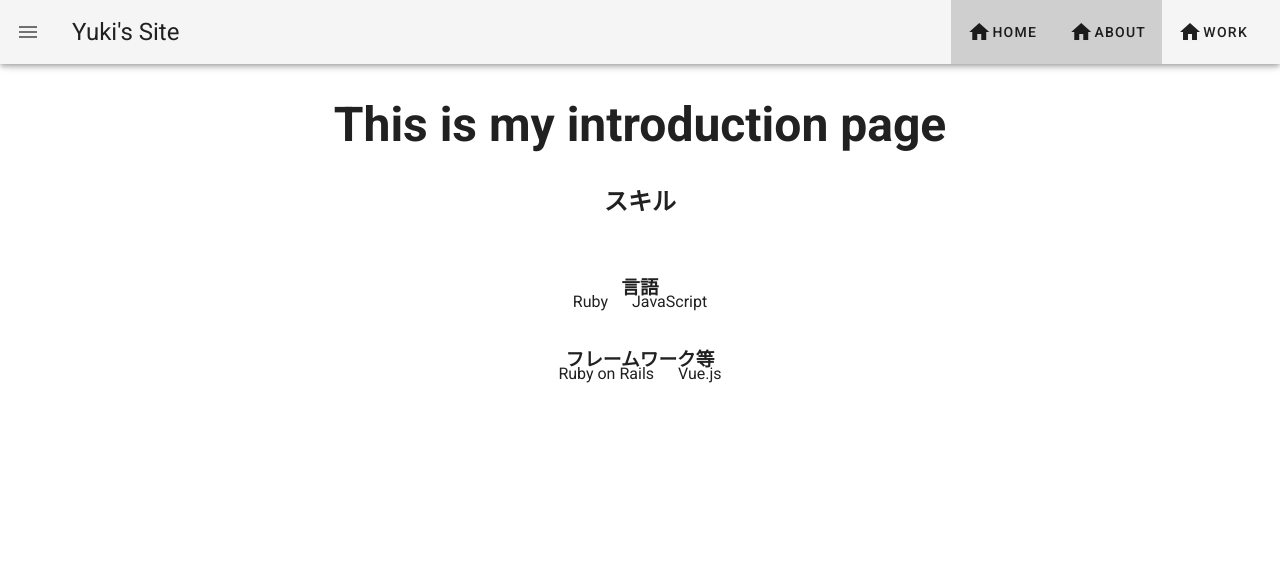
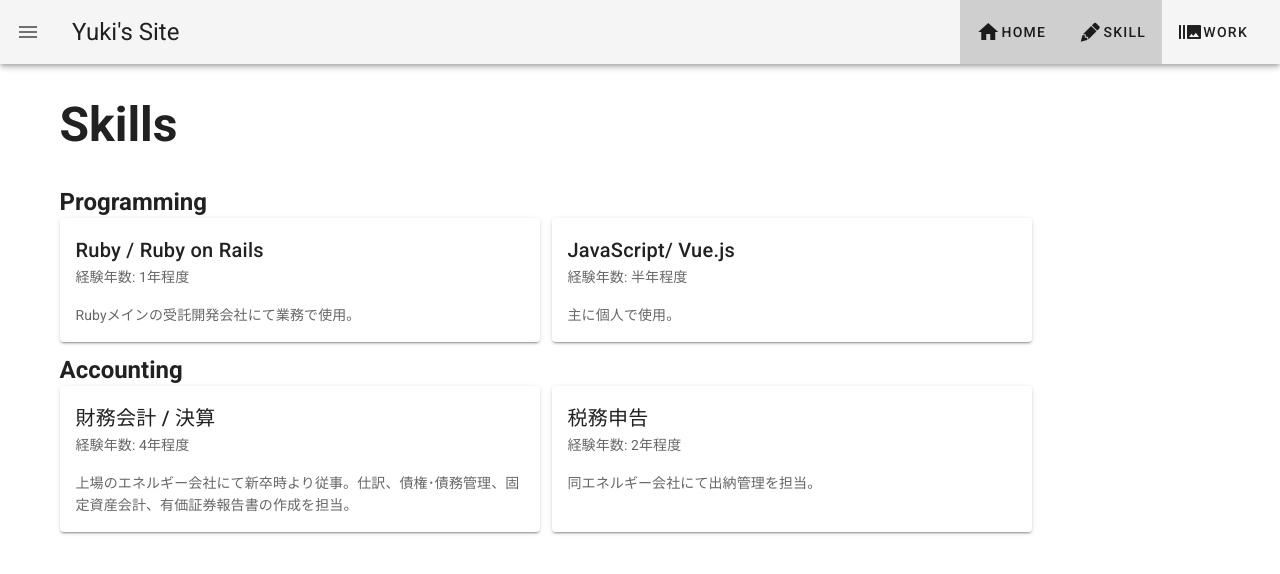
Before and after one commit to yuki0920/portfolio-site, a Vue app: page /about in a window 1280 px wide. Shown: the top 574 px of the page. Built offline with nearby package versions, Linux system fonts and the light colour scheme.

Commit message:
レイアウトを全体的に修正した

```diff
--- a/src/App.vue
+++ b/src/App.vue
@@ -13,11 +13,11 @@
           Home
         </v-btn>
         <v-btn text v-bind:to="{ name: 'About' }">
-          <v-icon>mdi-home</v-icon>
-          About
+          <v-icon>mdi-lead-pencil</v-icon>
+          Skill
         </v-btn>
         <v-btn text v-bind:to="{ name: 'Work' }">
-          <v-icon>mdi-home</v-icon>
+          <v-icon>mdi-camera-burst</v-icon>
           Work
         </v-btn>
       </v-toolbar-items>
--- a/src/components/HelloWorld.vue
+++ b/src/components/HelloWorld.vue
@@ -1,21 +1,13 @@
 <template>
   <v-container>
-    <v-row class="text-center">
-      <v-col cols="12">
-        <v-img
-          :src="require('../assets/icon.jpg')"
-          class="my-3"
-          contain
-          height="300"
-        />
-      </v-col>
-      <v-col class="mb-4">
-        <h1 class="display-2 font-weight-bold mb-3">
+    <v-row class="text-left top">
+      <v-col cols="12" md="12">
+        <h1 class="display-2 font-weight-bold my-3">
           {{ msg }}
         </h1>
 
         <p class="subheading font-weight-regular">
-          渡部 優貴(Watanabe Yuki)のポートフォリオサイトへようこそ
+          Check my portfolio...
         </p>
       </v-col>
     </v-row>
@@ -27,58 +19,13 @@
     name: 'HelloWorld',
     props: {
       msg: String
-    },
-    data: () => ({
-      ecosystem: [
-        {
-          text: 'vuetify-loader',
-          href: 'https://github.com/vuetifyjs/vuetify-loader',
-        },
-        {
-          text: 'github',
-          href: 'https://github.com/vuetifyjs/vuetify',
-        },
-        {
-          text: 'awesome-vuetify',
-          href: 'https://github.com/vuetifyjs/awesome-vuetify',
-        },
-      ],
-      importantLinks: [
-        {
-          text: 'Documentation',
-          href: 'https://vuetifyjs.com',
-        },
-        {
-          text: 'Chat',
-          href: 'https://community.vuetifyjs.com',
-        },
-        {
-          text: 'Made with Vuetify',
-          href: 'https://madewithvuejs.com/vuetify',
-        },
-        {
-          text: 'Twitter',
-          href: 'https://twitter.com/vuetifyjs',
-        },
-        {
-          text: 'Articles',
-          href: 'https://medium.com/vuetify',
-        },
-      ],
-      whatsNext: [
-        {
-          text: 'Explore components',
-          href: 'https://vuetifyjs.com/components/api-explorer',
-        },
-        {
-          text: 'Select a layout',
-          href: 'https://vuetifyjs.com/layout/pre-defined',
-        },
-        {
-          text: 'Frequently Asked Questions',
-          href: 'https://vuetifyjs.com/getting-started/frequently-asked-questions',
-        },
-      ],
-    }),
+    }
   }
 </script>
+
+<style>
+.top .subheading {
+  display: inline-block;
+  border-bottom: 6px dotted #000000;
+}
+</style>
--- a/src/components/SideNav.vue
+++ b/src/components/SideNav.vue
@@ -31,8 +31,8 @@ export default {
       drawer: false,
       items: [
         { title: "Home", icon: "mdi-home", link: { name: 'Home' } },
-        { title: "About", icon: 'mdi-home', link: { name: 'About'  } },
-        { title: "Work", icon: "mdi-home", link: { name: 'Work' } },
+        { title: "Skill", icon: 'mdi-lead-pencil', link: { name: 'About'  } },
+        { title: "Work", icon: "mdi-camera-burst", link: { name: 'Work' } },
       ],
     }
   }
--- a/src/views/About.vue
+++ b/src/views/About.vue
@@ -1,26 +1,27 @@
 <template>
   <v-container>
-    <v-row class="text-center">
+    <v-row class="text-left">
       <v-col cols="12">
-        <h1 class="display-2 font-weight-bold mb-3">This is my introduction page</h1>
+        <h1 class="display-2 font-weight-bold mb-3">Skills</h1>
       </v-col>
-      <v-col class="mb-5" cols="12">
-        <h2 class="headline font-weight-bold mb-3">スキル</h2>
-      </v-col>
-      <v-col class="mb-5" cols="12">
-        <h3>言語</h3>
-        <v-row justify="center">
-          <div v-for="(language, index) in languages" v-bind:key="index" class="subheading mx-3">
-            {{ language }}
-          </div>
+      <v-col cols="12">
+        <h2 class="headline font-weight-bold mb-3">Programming</h2>
+        <v-row>
+          <v-card class="ml-3" cols="12" sm="6"  width="480" v-for="(language, index) in languages" v-bind:key="index">
+            <v-card-title>{{ language.name }}</v-card-title>
+            <v-card-subtitle>経験年数: {{ language.year }}</v-card-subtitle>
+            <v-card-text>{{ language.text }}</v-card-text>
+          </v-card>
         </v-row>
       </v-col>
-      <v-col class="mb-5" cols="12">
-        <h3>フレームワーク等</h3>
-        <v-row justify="center">
-          <div v-for="(framework, index) in frameworks" v-bind:key="index" class="subheading mx-3">
-            {{ framework }}
-          </div>
+      <v-col cols="12">
+        <h2 class="headline font-weight-bold mb-3">Accounting</h2>
+        <v-row>
+          <v-card class="ml-3" cols="12" sm="6"  width="480" v-for="(accounting, index) in accountings" v-bind:key="index">
+            <v-card-title>{{ accounting.name }}</v-card-title>
+            <v-card-subtitle>経験年数: {{ accounting.year }}</v-card-subtitle>
+            <v-card-text>{{ accounting.text }}</v-card-text>
+          </v-card>
         </v-row>
       </v-col>
     </v-row>
@@ -33,8 +34,14 @@ export default {
   name: 'About',
   data() {
     return {
-      languages: ['Ruby', 'JavaScript'],
-      frameworks: ['Ruby on Rails', 'Vue.js']
+      languages: [
+        {name: 'Ruby / Ruby on Rails', year: '1年程度', text: 'Rubyメインの受託開発会社にて業務で使用。'},
+        {name: 'JavaScript/ Vue.js', year: '半年程度', text: '主に個人で使用。'},
+      ],
+      accountings: [
+        {name: '財務会計 / 決算', year: '4年程度', text: '上場のエネルギー会社にて新卒時より従事。仕訳、債権･債務管理、固定資産会計、有価証券報告書の作成を担当。'},
+        {name: '税務申告', year: '2年程度', text: '同エネルギー会社にて出納管理を担当。'}
+      ]
     }
   }
 
--- a/src/views/Work.vue
+++ b/src/views/Work.vue
@@ -1,6 +1,39 @@
 <template>
-  <div class="work">
-    <h1>This is an work page</h1>
-    Coming Soon...
-  </div>
+  <v-container>
+    <v-row class="text-left">
+      <v-col cols="12">
+        <h1 class="display-2 font-weight-bold mb-3">Works</h1>
+      </v-col>
+      <v-col cols="12">
+        <v-row>
+          <v-card class="ml-3" cols="12" sm="6"  width="480">
+            <v-img class="white--text align-end" height="250" src="../assets/supplebox.jpg">
+              <v-card-title><a href="https://supplebox.jp/">Supple Box</a></v-card-title>
+            </v-img>
+            <v-card-subtitle>プロテインの口コミ共有サービス</v-card-subtitle>
+          </v-card>
+          <v-card class="ml-3" cols="12" sm="6"  width="480">
+            <v-img class="white--text align-end" height="250" src="../assets/muscleweather.jpg">
+              <v-card-title>筋肉雨予報</v-card-title>
+            </v-img>
+            <v-card-subtitle>
+              LINEBOT「筋肉雨予報」<br>雨が降る当日朝6時に「降水確率」と「筋トレメッセージ」を通知
+            </v-card-subtitle>
+          </v-card>
+        </v-row>
+      </v-col>
+    </v-row>
+  </v-container>
 </template>
+
+<script>
+
+export default {
+  name: 'About',
+  data() {
+    return {
+    }
+  }
+
+}
+</script>
```
Also changed, not shown: src/assets/muscleweather.jpg (added), src/assets/supplebox.jpg (added).
